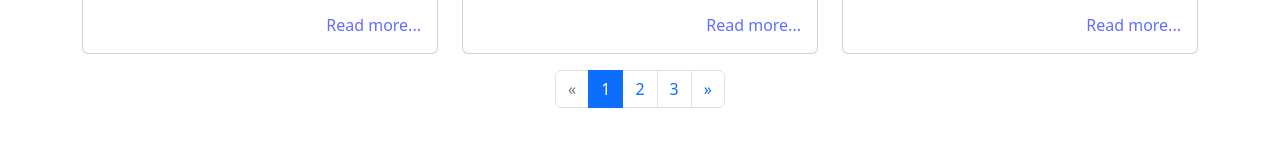
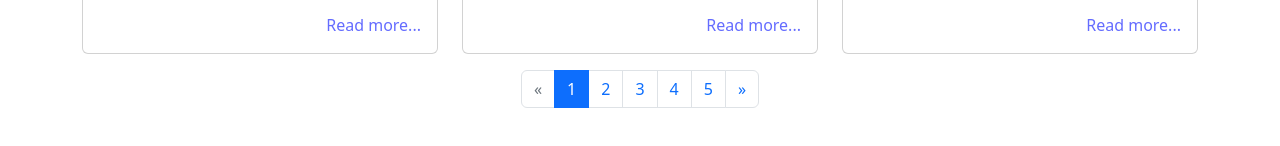
Before and after one commit to jujarazo/vindow-news-front, a React (Vite) app: page / in a window 1280 px wide. Shown: the part 1100-1246 px from the top of the page. Built offline with nearby package versions, Linux system fonts and the light colour scheme.

Commit message:
Pagination logic added

```diff
--- a/src/components/Pagination/Item.tsx
+++ b/src/components/Pagination/Item.tsx
@@ -1,18 +1,29 @@
 type ItemProps = {
-  content: string;
+  content: number | string;
   label?: string;
   disabled?: boolean;
   active?: boolean;
+  handleClick: () => void;
 };
 
-export function Item({ content, label, disabled, active }: ItemProps) {
+export function Item({
+  content,
+  label,
+  disabled,
+  active,
+  handleClick,
+}: ItemProps) {
   return (
     <li
       className={`page-item ${disabled ? 'disabled' : ''} ${
         active ? 'active' : ''
       }`}
     >
-      <button className="page-link" aria-label={label || 'page-number'}>
+      <button
+        onClick={handleClick}
+        className="page-link"
+        aria-label={label || 'page-number'}
+      >
         {content}
       </button>
     </li>
--- a/src/components/Pagination/Pagination.tsx
+++ b/src/components/Pagination/Pagination.tsx
@@ -1,11 +1,42 @@
-import { useContext } from 'react';
+import { useContext, useEffect, useState } from 'react';
 import NewsContext from '../../context/NewsContext';
+import { createPaginationArray } from '../../helpers';
 import { Item } from './Item';
 
+const paginationLength = 5;
+
 export function Pagination() {
-  const { currentPage, handleSearchNews } = useContext(NewsContext);
+  const { currentPage, currentSearchTerm, handleSearchNews } =
+    useContext(NewsContext);
 
-  const isFirstPage = currentPage === 1;
+  // Create an array for the first 5 pages
+  const initialPages = createPaginationArray(1, paginationLength);
+  const [pages, setPages] = useState(initialPages);
+
+  const isFirstPageBatch = currentPage <= paginationLength;
+
+  useEffect(() => {
+    const lastVisiblePage = pages.slice(-1).pop();
+
+    // Check if it needs to go to the next batch of pages
+    if (lastVisiblePage && currentPage > lastVisiblePage) {
+      const nextBatch = createPaginationArray(currentPage, paginationLength);
+      setPages(nextBatch);
+    }
+
+    // Check if it needs to go to the previous batch of pages
+    if (currentPage < pages[0]) {
+      const previousBatch = createPaginationArray(
+        pages[0] - paginationLength,
+        paginationLength
+      );
+      setPages(previousBatch);
+    }
+  }, [currentPage]);
+
+  const goToPage = (page: number) => {
+    handleSearchNews(currentSearchTerm, page);
+  };
 
   return (
     <div className="d-flex justify-content-center w-100">
@@ -13,13 +44,23 @@ export function Pagination() {
         <ul className="pagination">
           <Item
             content="&laquo;"
-            aria-label="Previous"
-            disabled={isFirstPage}
+            aria-label="PreviousBatch"
+            disabled={isFirstPageBatch}
+            handleClick={() => goToPage(pages[0] - 1)}
           />
-          <Item content="1" active={currentPage === 1} />
-          <Item content="2" active={currentPage === 2} />
-          <Item content="3" active={currentPage === 3} />
-          <Item content="&raquo;" aria-label="Next" />
+          {pages.map((page) => (
+            <Item
+              key={page}
+              content={page}
+              active={currentPage === page}
+              handleClick={() => goToPage(page)}
+            />
+          ))}
+          <Item
+            content="&raquo;"
+            aria-label="NextBatch"
+            handleClick={() => goToPage(pages[0] + paginationLength)}
+          />
         </ul>
       </nav>
     </div>
--- a/src/context/NewsContext.tsx
+++ b/src/context/NewsContext.tsx
@@ -7,6 +7,7 @@ const sleep = (ms: number) => new Promise((r) => setTimeout(r, ms));
 export type NewsContextType = {
   newsList: News[];
   currentPage: number;
+  currentSearchTerm: string;
   handleSearchNews: (searchTerm: string, page: number) => void;
 };
 
@@ -15,13 +16,15 @@ const NewsContext = createContext<NewsContextType>({} as NewsContextType);
 export function NewsProvider({ children }: { children: JSX.Element }) {
   const [newsList, setNewsList] = useState(results.value);
   const [currentPage, setCurrentPage] = useState(1);
+  const [currentSearchTerm, setCurrentSearchTerm] = useState('');
 
   const handleSearchNews = async (searchTerm: string, page: number) => {
     if (currentPage !== page) setCurrentPage(page);
+    if (currentSearchTerm !== searchTerm) setCurrentSearchTerm(searchTerm);
     try {
       // Call API
       await sleep(600);
-      console.log(searchTerm);
+      console.log(searchTerm, page);
       setNewsList(results.value);
     } catch (error) {
       console.error(error);
@@ -29,7 +32,9 @@ export function NewsProvider({ children }: { children: JSX.Element }) {
   };
 
   return (
-    <NewsContext.Provider value={{ newsList, currentPage, handleSearchNews }}>
+    <NewsContext.Provider
+      value={{ newsList, currentPage, currentSearchTerm, handleSearchNews }}
+    >
       {children}
     </NewsContext.Provider>
   );
--- a/src/helpers/index.ts
+++ b/src/helpers/index.ts
@@ -1,5 +1,11 @@
+// Truncates a text with "..." that exceeds the amount of words passed as parameter
 export function truncate(text: string, amount: number) {
   const words = text.split(' ');
   if (words.length <= amount) return text;
   return words.slice(0, amount).join(' ') + '...';
 }
+
+// Creates an Array of numbers filled with consecutive numbers from the startNumber with then passed length
+export function createPaginationArray(startNumber: number, length: number) {
+  return Array.from({ length }, (_, i) => startNumber + i);
+}
```
